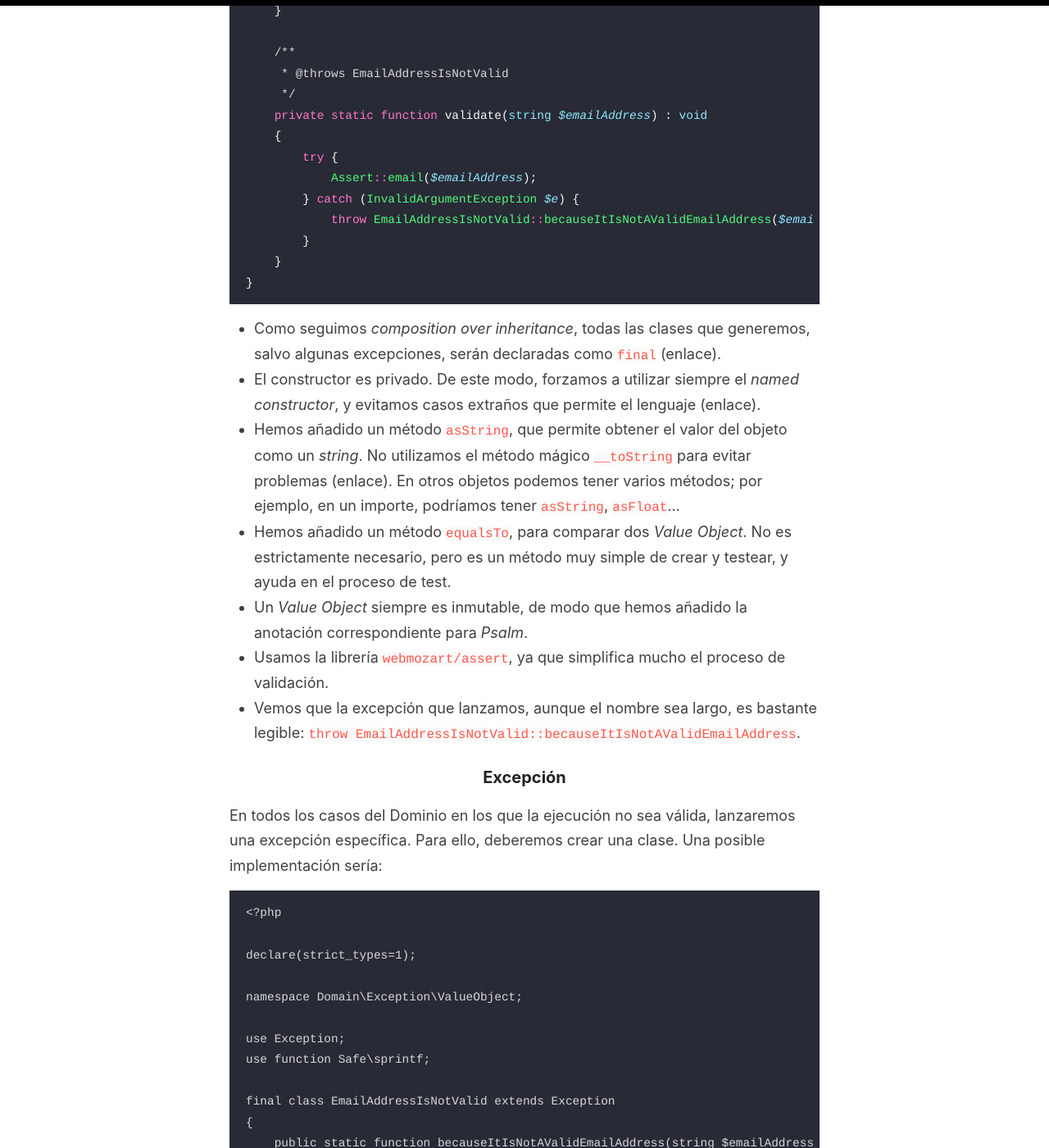
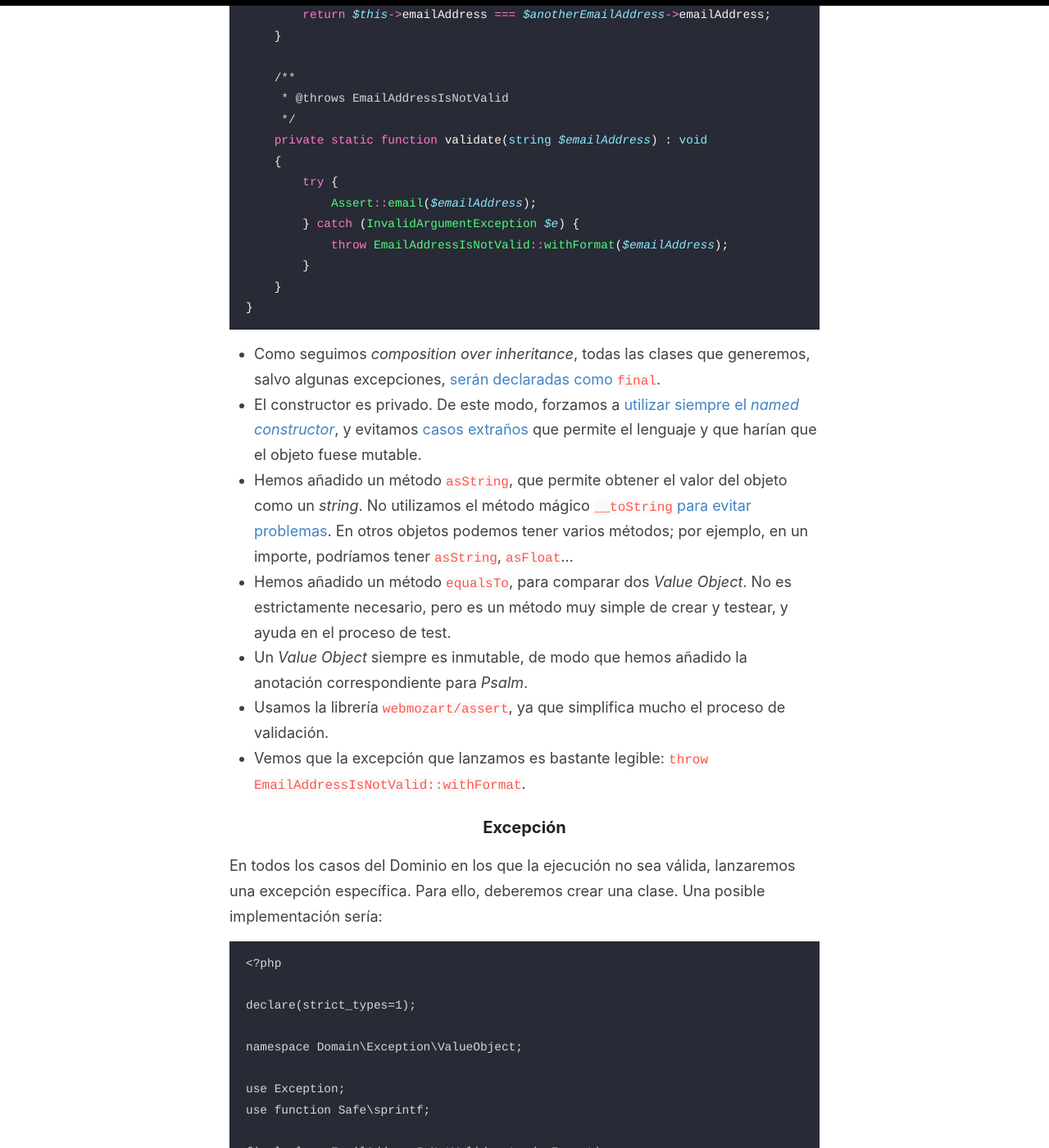
Before and after one commit to rubenrubiob/rubenrubiob.github.io, a Jekyll site: the page built from 01-value-object-email.md, in a window 1280 px wide and 1400 px high, scrolled down 3886 px. Shown: the whole window at 82% size. Built offline with Jekyll 4.4.1, drawn with Linux system fonts in a browser that asks for light colours; our own code applies the rules of GitHub Pages for plain Markdown files; some of the changed text lies outside the part shown.

Commit message:
Completar explicación email

````diff
--- a/01-value-object-email.md
+++ b/01-value-object-email.md
@@ -127,19 +127,19 @@ final class EmailAddress
         try {
             Assert::email($emailAddress);
         } catch (InvalidArgumentException $e) {
-            throw EmailAddressIsNotValid::becauseItIsNotAValidEmailAddress($emailAddress);
+            throw EmailAddressIsNotValid::withFormat($emailAddress);
         }
     }
 }
 ```
 
-- Como seguimos _composition over inheritance_, todas las clases que generemos, salvo algunas excepciones, serán declaradas como `final` (enlace).
-- El constructor es privado. De este modo, forzamos a utilizar siempre el _named constructor_, y evitamos casos extraños que permite el lenguaje (enlace).
-- Hemos añadido un método `asString`, que permite obtener el valor del objeto como un _string_. No utilizamos el método mágico `__toString` para evitar problemas (enlace). En otros objetos podemos tener varios métodos; por ejemplo, en un importe, podríamos tener `asString`, `asFloat`...
+- Como seguimos _composition over inheritance_, todas las clases que generemos, salvo algunas excepciones, [serán declaradas como `final`](https://ocramius.github.io/blog/when-to-declare-classes-final/).
+- El constructor es privado. De este modo, forzamos a [utilizar siempre el _named constructor_](https://github.com/ShittySoft/symfony-live-berlin-2018-doctrine-tutorial/pull/3#issuecomment-460614781), y evitamos [casos extraños](https://twitter.com/DaveLiddament/status/1239259573493604352) que permite el lenguaje y que harían que el objeto fuese mutable.
+- Hemos añadido un método `asString`, que permite obtener el valor del objeto como un _string_. No utilizamos el método mágico `__toString` [para evitar problemas](https://github.com/ShittySoft/symfony-live-berlin-2018-doctrine-tutorial/pull/3#issuecomment-460441229). En otros objetos podemos tener varios métodos; por ejemplo, en un importe, podríamos tener `asString`, `asFloat`...
 - Hemos añadido un método `equalsTo`, para comparar dos _Value Object_. No es estrictamente necesario, pero es un método muy simple de crear y testear, y ayuda en el proceso de test.
 - Un _Value Object_ siempre es inmutable, de modo que hemos añadido la anotación correspondiente para _Psalm_.
 - Usamos la librería [`webmozart/assert`](https://github.com/webmozart/assert), ya que simplifica mucho el proceso de validación.
-- Vemos que la excepción que lanzamos, aunque el nombre sea largo, es bastante legible: `throw EmailAddressIsNotValid::becauseItIsNotAValidEmailAddress`.
+- Vemos que la excepción que lanzamos es bastante legible: `throw EmailAddressIsNotValid::withFormat`.
 
 ### Excepción
 
@@ -157,7 +157,7 @@ use function Safe\sprintf;
 
 final class EmailAddressIsNotValid extends Exception
 {
-    public static function becauseItIsNotAValidEmailAddress(string $emailAddress) : self
+    public static function withFormat(string $emailAddress) : self
     {
         return new self(
             sprintf(
@@ -169,8 +169,8 @@ final class EmailAddressIsNotValid extends Exception
 }
 ```
 
-- Siguiendo algunas recomendaciones (enlace), creamos un _named constructor_, para generar la excepción. A mí me gusta que el código se pueda leer en la medida de lo posible, aunque no sea tan breve, de ahí que el nombre sea tan largo.
-- Utilizamos la librería [thecodingmachine/safe](https://github.com/thecodingmachine/safe), que contiene las funciones de PHP pero con una API más usable. En el caso de `sprintf`, si el número de parámetros no es válido, lanza una excepción, en lugar de devolver `false`.
+- Siguiendo [algunas recomendaciones](https://www.nikolaposa.in.rs/assets/uploads/slides/phpbnl20/handling-exceptional-conditions/#/), creamos un _named constructor_, para generar la excepción, cosa que, además, hace más legible el código.
+- Utilizamos la librería [thecodingmachine/safe](https://github.com/thecodingmachine/safe), que contiene las funciones de PHP pero con una API más usable que lanza excepciones en lugar de devolver `false` si la llamada es in´valida. En el caso de `sprintf`, si el número de parámetros no es válido, lanza una excepción.
 
 ### Test
 
@@ -255,7 +258,10 @@ class EmailTest extends TestCase
 }
 ```
 
-- Todos los nombres de los métodos de test están con _snake_case_. Es algo que uso solo en los test, puesto que uso nombres muy específicos que acaban siendo largos, y creo que simplifica bastante la lectura.
+- Todos los nombres de los métodos de test están con *snake_case*. Es algo que uso solo en los test, puesto que uso nombres muy específicos que acaban siendo largos, y creo que [simplifica bastante la lectura](https://matthiasnoback.nl/2020/06/unit-test-naming-conventions/).
 - Testeamos en métodos aparte las excepciones que se pueden generar para el método _create_. En este caso, tenemos dos: que el _string_ que nos pasan o bien no sea una dirección de correo electrónico, o bien que sea un _string_ vacío.
 - Aunque no es estríctamente necesario, testeamos la creación correcta del objeto y el uso del método `asString`, para que Infection nos valide correctamente la visibilidad del método.
-- Usamos un _Data provider_ (enlace) para el test de `equalsTo`.
+- Usamos un [_Data provider_](https://phpunit.readthedocs.io/en/9.3/writing-tests-for-phpunit.html#data-providers) para el test de `equalsTo`.
+
+
+[^1]: Cabe aclarar que este _Value Object_ no es estrictamente necesario para la primera fase de desarrollo, pero seguramente sea el más ilustrativo para la explicación sobre qué es un _Value Object_.
````
Also changed, not shown: other parts of 01-value-object-email.md (+6 -3 lines), img/diagrama-venn-email.png (added).
